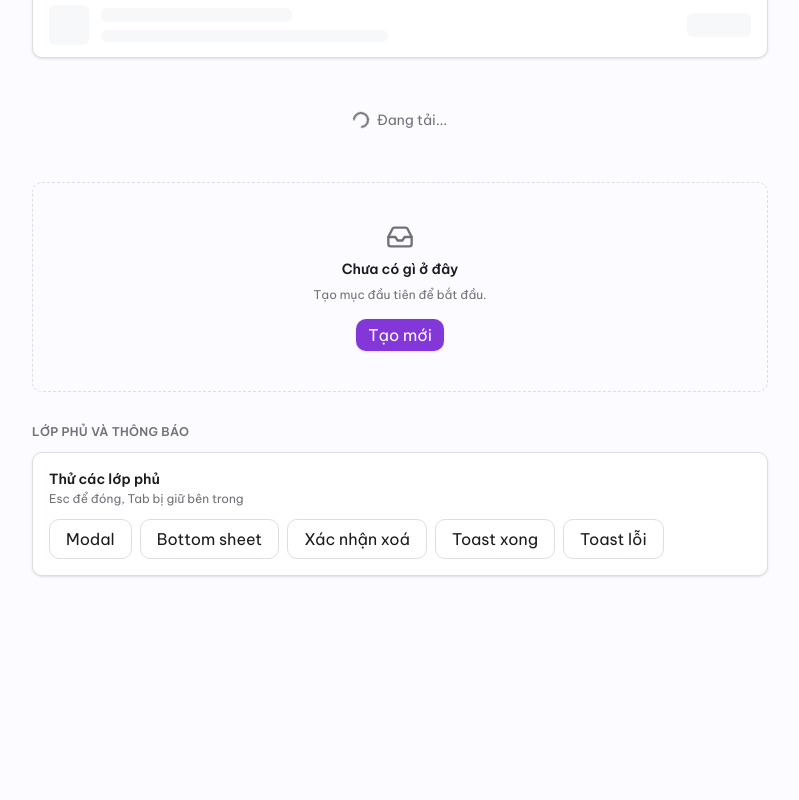
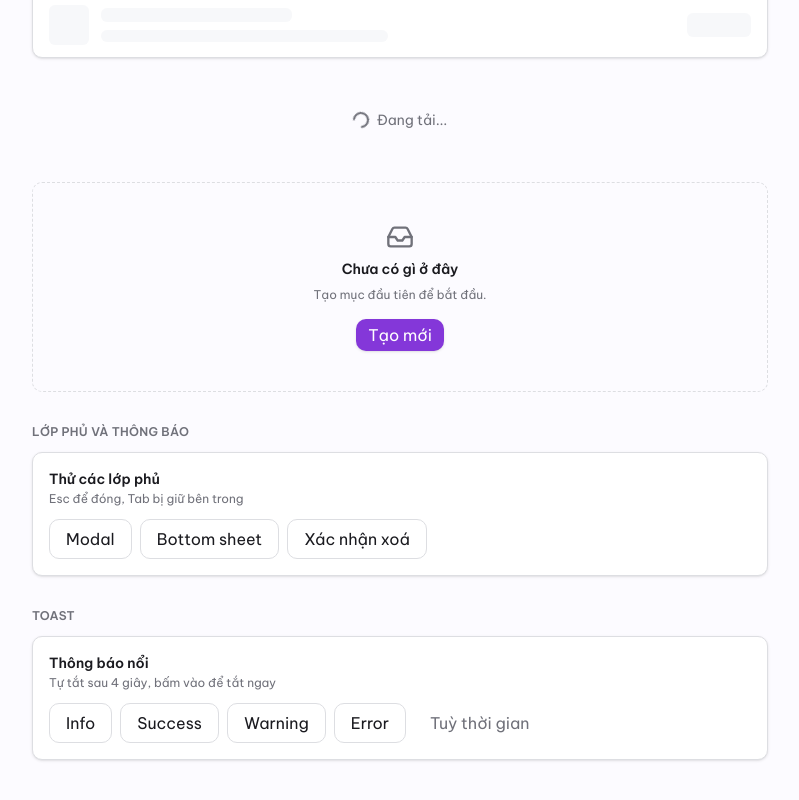
Before and after one commit to nguyenhuy158/ui-kit, a React (Vite) app: page / in a window 1280 px wide. Shown: the part 4253-5053 px from the top of the page, without its empty margins (240-1039 px from the left). Before the commit the page ends 4965 px from the top, so only its background shows below. Built offline with nearby package versions, Linux system fonts and the light colour scheme.

Commit message:
📝 docs(gallery): add Toast section with all tones

```diff
--- a/src/demo/Gallery.tsx
+++ b/src/demo/Gallery.tsx
@@ -484,14 +484,37 @@
               <Button variant="outline" onClick={() => setConfirm(true)}>
                 Xác nhận xoá
               </Button>
+            </div>
+          </Card>
+        </Section>
+
+        <Section title="Toast">
+          <Card>
+            <CardHeader title="Thông báo nổi" description="Tự tắt sau 4 giây, bấm vào để tắt ngay" />
+            <div className="mt-3 flex flex-wrap gap-2">
+              <Button variant="outline" onClick={() => toast.info("Đã sao chép liên kết")}>
+                Info
+              </Button>
               <Button variant="outline" onClick={() => toast.success("Đã lưu")}>
-                Toast xong
+                Success
+              </Button>
+              <Button
+                variant="outline"
+                onClick={() => toast.warning("Sắp hết dung lượng", { description: "Còn 5% bộ nhớ" })}
+              >
+                Warning
               </Button>
               <Button
                 variant="outline"
                 onClick={() => toast.error("Lưu thất bại", { description: "Mất kết nối máy chủ" })}
               >
-                Toast lỗi
+                Error
+              </Button>
+              <Button
+                variant="ghost"
+                onClick={() => toast.info("Giữ lâu hơn", { description: "duration: 10000", duration: 10000 })}
+              >
+                Tuỳ thời gian
               </Button>
             </div>
           </Card>
```
